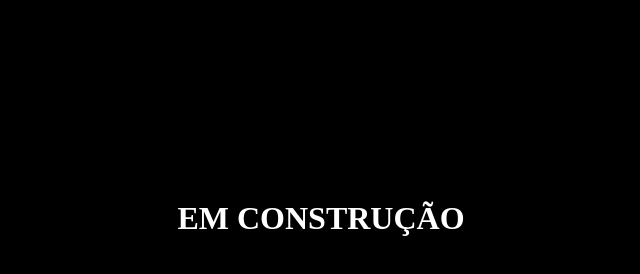
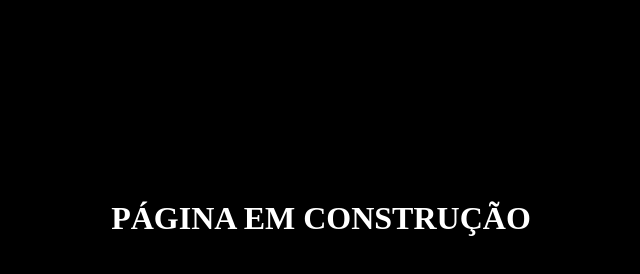
Before and after one commit to randersoncns/contosecronicas, a plain HTML site: page index.html in a window 1280 px wide. Shown: the whole page, without its empty margins (319-959 px from the left). Drawn offline with Linux system fonts and the light colour scheme.

Commit message:
Add files via upload

```diff
--- a/index.html
+++ b/index.html
@@ -2,4 +2,4 @@
 
 <body style="background: #000">
 
-<h1 style="text-align: center; margin: 200px auto; color: #fff;">EM CONSTRUÇÃO</h1>
+<h1 style="text-align: center; margin: 200px auto; color: #fff;">PÁGINA EM CONSTRUÇÃO</h1>
```
